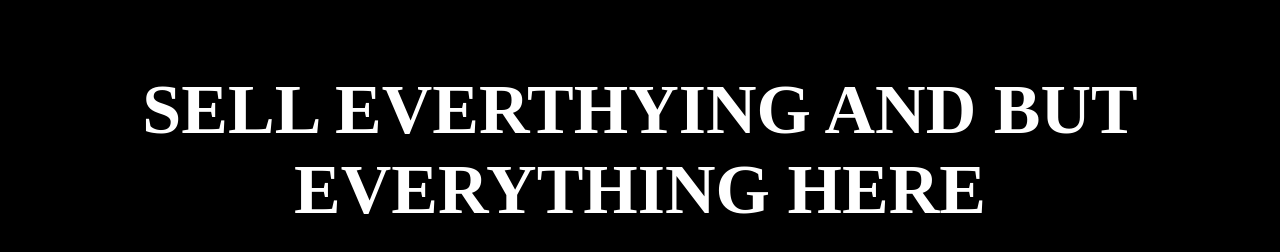
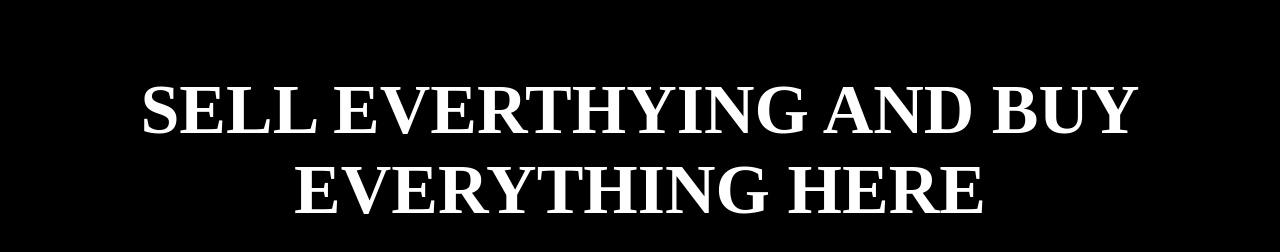
Before and after one commit to darshrameshshetty/classroom3, a plain HTML site: page index.html in a window 1280 px wide. Shown: the part 180-432 px from the top of the page. Drawn offline with nearby package versions, Linux system fonts and the light colour scheme.

Commit message:
Update index.html

```diff
--- a/index.html
+++ b/index.html
@@ -20,7 +20,7 @@
             <button>GET STARTED</button>
         </div>
         <div class="middlesentence">
-            <h1>SELL EVERTHYING AND BUT EVERYTHING HERE</h1>
+            <h1>SELL EVERTHYING AND BUY EVERYTHING HERE</h1>
         </div>
     </div>
     <script src="https://cdnjs.cloudflare.com/ajax/libs/gsap/3.12.2/gsap.min.js" integrity="sha512-16esztaSRplJROstbIIdwX3N97V1+pZvV33ABoG1H2OyTttBxEGkTsoIVsiP1iaTtM8b3+hu2kB6pQ4Clr5yug==" crossorigin="anonymous" referrerpolicy="no-referrer"></script>
```
